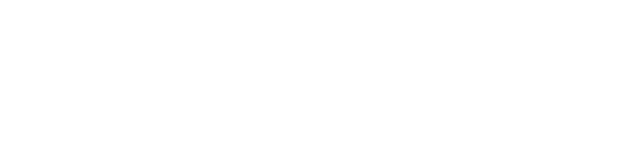
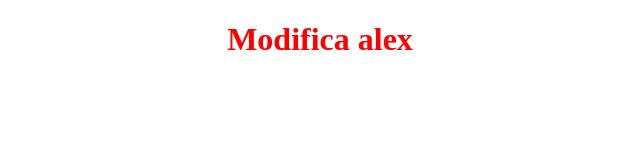
Before and after one commit to GiuseppeLiGioi/prova-sessione1, a plain HTML site: page index.html in a window 1280 px wide. Shown: the whole page, without its empty margins (320-960 px from the left). Drawn offline with Linux system fonts and the light colour scheme.

Commit message:
add:alex h1

```diff
--- a/index.html
+++ b/index.html
@@ -8,6 +8,6 @@
     <link href="style.css" rel="stylesheet">
 </head>
 <body>
-
+    <h1 class="alex">Modifica alex</h1>
 </body>
 </html>
--- a/style.css
+++ b/style.css
@@ -0,0 +1,4 @@
+.alex{
+    color: red;
+    text-align: center;
+}
```
